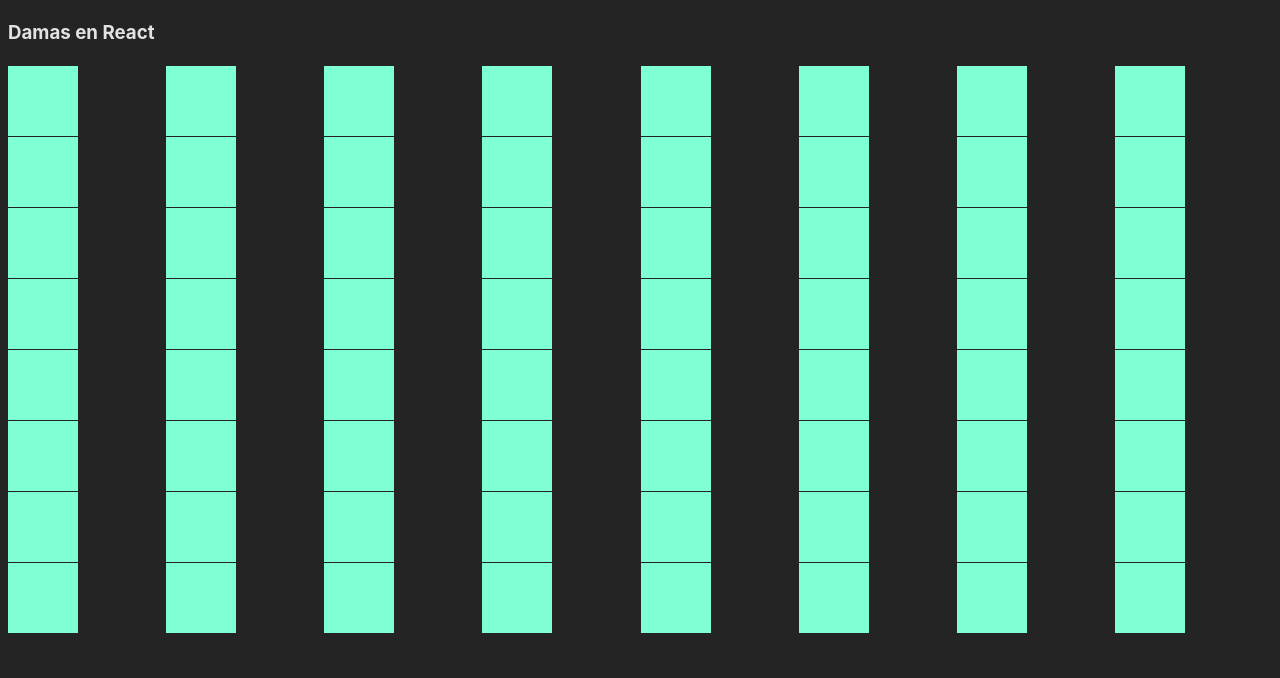
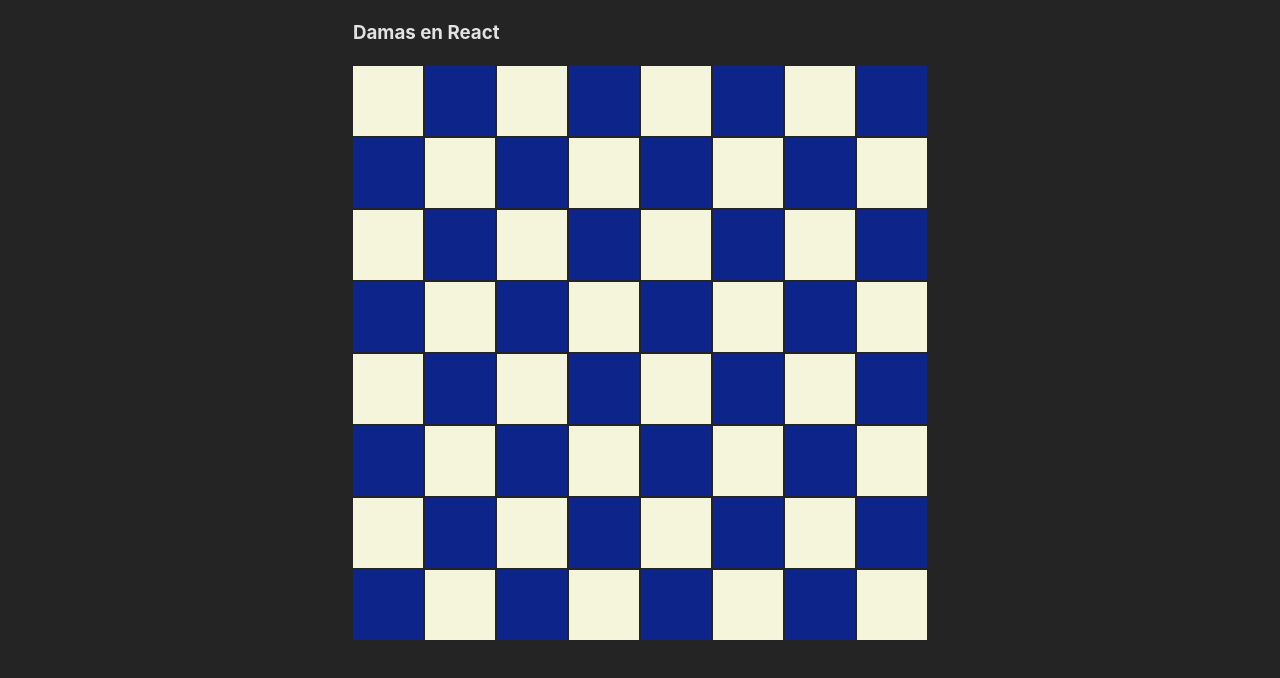
Before and after one commit to IsmaelMG91/ajedrez, a React (Vite) app in the folder 01-Damas_React/: page / in a window 1280 px wide. Shown: the top 678 px of the page. Built offline with nearby package versions, Linux system fonts and the light colour scheme.

Commit message:
Logica para renderizar tablero en el componente square

```diff
--- /dev/null
+++ b/01-Damas_React/src/App.css
@@ -0,0 +1,6 @@
+#root {
+    max-width: 1280px;
+    margin: 0 auto;
+    padding: 2rem;
+    text-align: center;
+  }
--- a/01-Damas_React/src/App.jsx
+++ b/01-Damas_React/src/App.jsx
@@ -17,7 +17,6 @@ function App() {
                   key = { index }
                   index = { index }
                   >
-                    { index }
                   </Square>
                 )
 
--- a/01-Damas_React/src/components/Square.jsx
+++ b/01-Damas_React/src/components/Square.jsx
@@ -1,9 +1,13 @@
 export const Square = ({ children, index }) => {
 
-    const className = "square"
+    const row = Math.floor(index / 8)
+    const col = index % 8
+    const isBeige = (row + col) % 2 === 0
+
+    const className = `square ${isBeige ? 'beige': 'brown' }`
 
     return (
-        <div className={className}></div>
+        <div className={className}> { children } </div>
     )
 
 }
--- a/01-Damas_React/src/index.css
+++ b/01-Damas_React/src/index.css
@@ -13,14 +13,33 @@
   -moz-osx-font-smoothing: grayscale;
 }
 
+body {
+  display: flex;
+  margin: 0;
+  justify-content: center;
+}
+
+
 .square {
+  display: flex;
   width: 70px;
   height: 70px;
   background-color: aquamarine;
+  align-items: center;
+  justify-content: center;
+  color: black;
+}
+
+.beige {
+  background-color: beige;
+}
+
+.brown {
+  background-color: rgb(13, 36, 138);
 }
 
 .board .game {
   display: grid;
   grid-template-columns: repeat(8, 1fr);
-  gap: 1px;
+  gap: 2px;
 }
```
